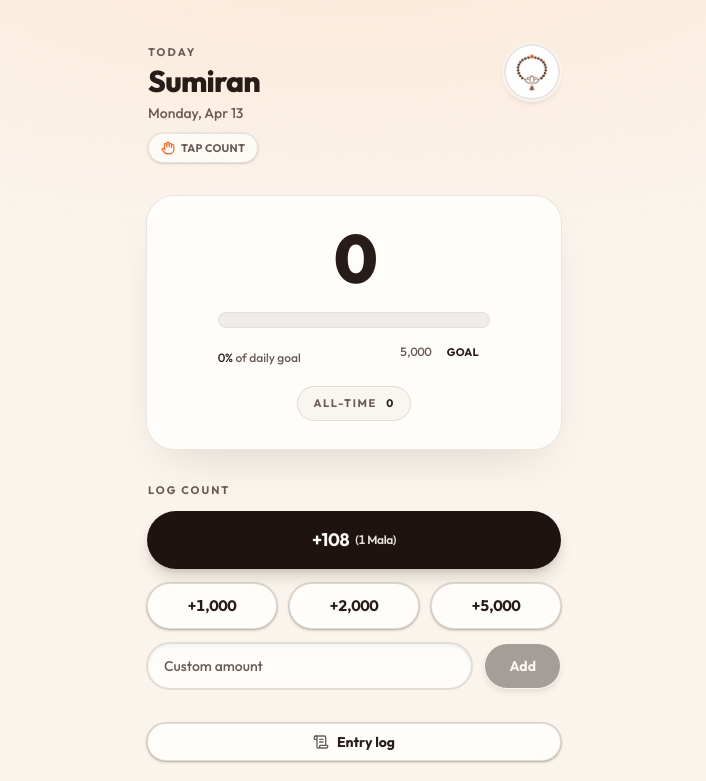
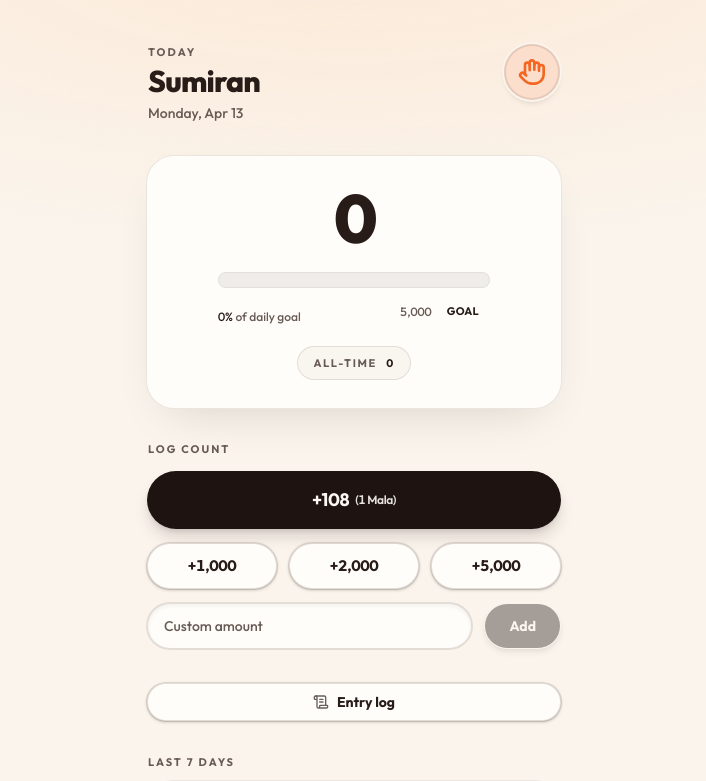
Before and after one commit to pradhumnts/Sumiran, a Next.js app: page / in a window 1280 px wide. Shown: the top 781 px of the page, without its empty margins (286-992 px from the left). Built offline with nearby package versions, Linux system fonts and the light colour scheme.

Commit message:
Header: replace avatar with tap-count icon button

```diff
--- a/src/components/Header.jsx
+++ b/src/components/Header.jsx
@@ -1,6 +1,5 @@
 "use client";
 
-import Image from "next/image";
 import { Hand } from "lucide-react";
 
 function formatToday() {
@@ -21,27 +20,21 @@ export default function Header({ onOpenTapMode }) {
           </p>
           <h1 className="mt-0.5 text-3xl font-extrabold tracking-tight text-foreground">Sumiran</h1>
           <p className="mt-1 text-sm font-medium text-muted-foreground">{formatToday()}</p>
+        </div>
         {onOpenTapMode && (
           <button
             type="button"
             onClick={onOpenTapMode}
-              className="mt-2.5 inline-flex items-center gap-1.5 rounded-full border border-border/70 bg-card/80 px-3 py-1.5 text-[11px] font-bold uppercase tracking-wide text-muted-foreground shadow-sm ring-1 ring-foreground/[0.04] transition-colors hover:border-brand/40 hover:text-foreground"
+            aria-label="Open tap to count"
+            className="group relative flex size-14 shrink-0 items-center justify-center overflow-hidden rounded-full border-2 border-foreground/10 bg-brand-muted shadow-md ring-2 ring-background transition-[transform,box-shadow,background-color,border-color] active:scale-[0.96] hover:border-brand/45 hover:bg-brand-muted/90 hover:shadow-lg focus-visible:outline-none focus-visible:ring-2 focus-visible:ring-brand focus-visible:ring-offset-2 focus-visible:ring-offset-background"
           >
-              <Hand className="size-3.5 text-brand" aria-hidden />
-              Tap count
+            <Hand
+              className="size-7 text-brand transition-transform group-hover:scale-105 group-active:scale-95"
+              strokeWidth={2.25}
+              aria-hidden
+            />
           </button>
         )}
-        </div>
-        <div className="relative size-14 shrink-0 overflow-hidden rounded-full border-2 border-foreground/10 bg-card shadow-md ring-2 ring-background">
-          <Image
-            src="/logo/icon-192.png"
-            alt="Profile"
-            width={56}
-            height={56}
-            className="object-cover"
-            priority
-          />
-        </div>
       </div>
     </header>
   );
```
Lines whose indentation alone changed are shown as unchanged.
